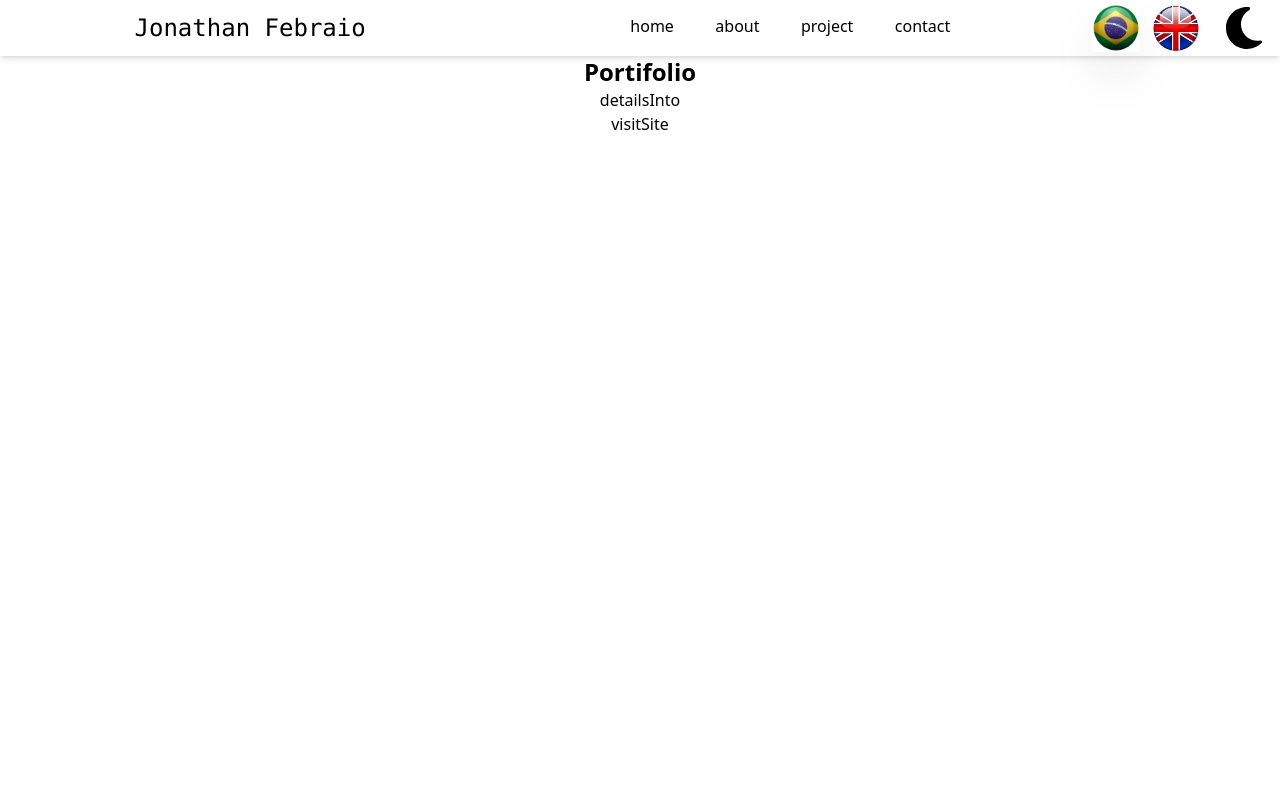
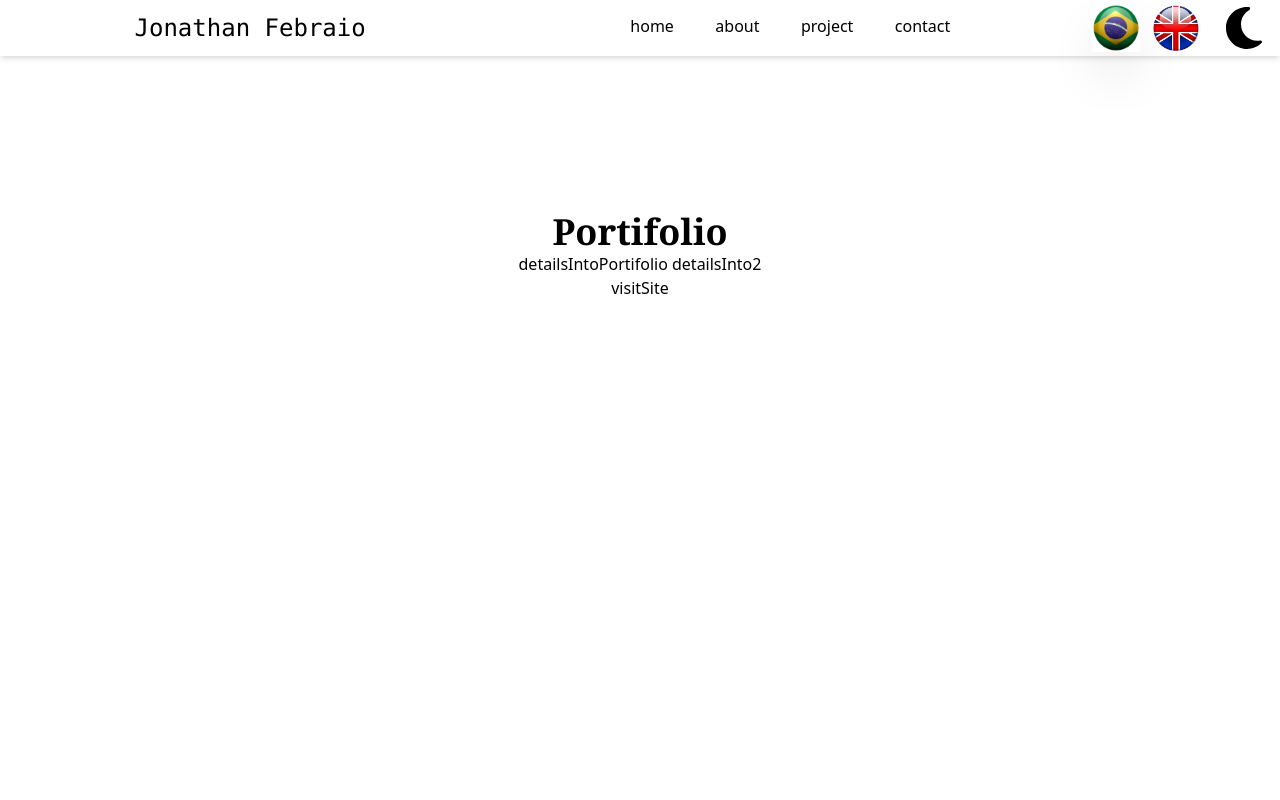
Before and after one commit to JRaamos/portfolio, a React (Vite) app: page /project/1 in a window 1280 px wide. Shown: the top 800 px of the page. Built offline with nearby package versions, Linux system fonts and the light colour scheme; no server answers.

Commit message:
feat: adiciona texto inicial a pagina de detalhes do projeto

```diff
--- a/public/locales/pt/translation.json
+++ b/public/locales/pt/translation.json
@@ -38,5 +38,7 @@
   "buttonSubmit": "Enviar",
   "footerApresentation": "Um desenvolvedor FullStack apaixonado por tecnologia e programação sempre em busca de novos desafios e conhecimentos.",
   "success": "Mensagem enviada com sucesso!",
-  "error": "Erro ao enviar mensagem!"
+  "error": "Erro ao enviar mensagem!",
+  "detailsInto": "Esta página contém detalhes do projeto",
+  "detailsInto2": "uma visão geral do porquê ele foi feito, ferramentas e tecnologias utilizadas e links ativos para acessar o deploy do projeto e seus códigos."
 }
--- a/src/pages/ProjectDetails.tsx
+++ b/src/pages/ProjectDetails.tsx
@@ -9,7 +9,6 @@ function ProjectDetails() {
   const location = useLocation();
   const { id } = useParams();
   const { t } = useTranslation();
-
   useEffect(() => {
     window.scrollTo(0, 0);
   }, [location.pathname]);
@@ -20,10 +19,19 @@ function ProjectDetails() {
         <Header />
       </header>
       <main className="h-[100vh]">
-        <div className="flex justify-center items-center flex-col">
-          <p className="text-2xl font-bold">{projectsDetails[Number(id)].title}</p>
+        <div className="flex justify-center items-center flex-col h-1/2">
+          <p
+            className="text-4xl font-serif
+           font-semibold"
+          >
+            {projectsDetails[Number(id)].title}
+
+          </p>
           <p>
             {t('detailsInto')}
+            {projectsDetails[Number(id)].title}
+            {' '}
+            {t('detailsInto2')}
           </p>
           <Link to={ projectsDetails[Number(id)].linkSite }>
             <button type="button">
```
